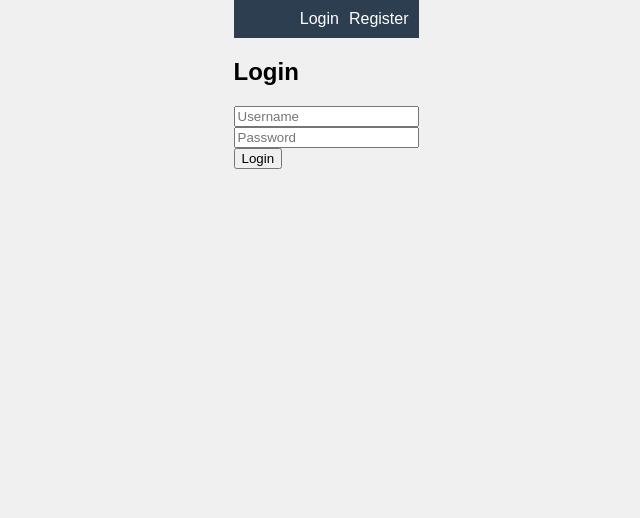
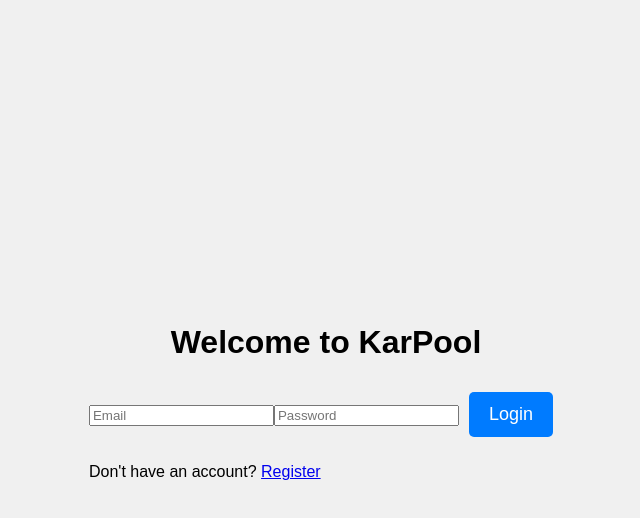
Before and after one commit to ajnaik44/Carpool, a React (Create React App) app in the folder client/: page /login in a window 1280 px wide. Shown: the top 518 px of the page, without its empty margins (314-954 px from the left). Built offline with nearby package versions, Linux system fonts and the light colour scheme.

Commit message:
Redesign Landing Page

```diff
--- a/client/src/App.js
+++ b/client/src/App.js
@@ -1,10 +1,8 @@
 import React, { useState } from 'react';
 import { BrowserRouter as Router, Routes, Route } from 'react-router-dom';
-import Navbar from './Navbar';
-import SideMenu from './SideMenu';
-import Login from './Login';
-import Register from './Register';
+import SideMenu from './Side Menu/SideMenu';
 import Dashboard from './Dashboard';
+import LandingPage from './Landing Page/LandingPage'; // Import the LandingPage component
 import './style.css';
 
 const App = () => {
@@ -14,28 +12,19 @@
     <div className="app-container">
       <Router>
         {!userAuthenticated ? (
-          <Navbar />
+          <LandingPage setUserAuthenticated={setUserAuthenticated} />
         ) : (
           <>
             <SideMenu />
             <Routes>
               <Route
                 path="/dashboard/*"
-                element={<Dashboard />}
+                element={<Dashboard userAuthenticated={userAuthenticated} />}
               />
             </Routes>
           </>
         )}
-        <Routes>
-          <Route
-            path="/login"
-            element={<Login setUserAuthenticated={setUserAuthenticated} />}
-          />
-          <Route
-            path="/register"
-            element={<Register setUserAuthenticated={setUserAuthenticated} />}
-          />
-        </Routes>
+
       </Router>
     </div>
   );
--- a/client/src/Dashboard.js
+++ b/client/src/Dashboard.js
@@ -1,8 +1,8 @@
 import React from 'react';
 import { Outlet, Route, Routes } from 'react-router-dom'; // Import Outlet
-import SideMenu from './SideMenu';
+import SideMenu from './Side Menu/SideMenu';
 import Riders from './Riders/Riders';
-import PassengersPage from './Passengers';
+import Passengers from './Passengers/Passengers';
 
 const Dashboard = () => {
   return (
@@ -11,10 +11,10 @@
       <Routes>
         <Route
           path="/"
-          element={<Outlet />}> {/* Use Outlet */}
+          element={<Outlet />}>
           <Route index element={<Riders />} />
           <Route path="/riders" element={<Riders />} />
-          <Route path="/passengers" element={<PassengersPage />} />
+          <Route path="/passengers" element={<Passengers />} />
         </Route>
       </Routes>
     </div>
--- /dev/null
+++ b/client/src/Landing Page/LandingPage.css
@@ -0,0 +1,34 @@
+/* landing-page.css */
+.landing-page {
+  display: flex;
+  flex-direction: column;
+  align-items: center;
+  justify-content: center;
+  height: 100vh;
+  background-color: #f0f0f0;
+}
+
+.button-container {
+  display: flex;
+  margin-top: 20px;
+}
+
+.landing-button {
+  display: inline-block;
+  padding: 12px 20px;
+  margin: 10px;
+  font-size: 18px;
+  text-align: center;
+  text-decoration: none;
+  background-color: #007bff;
+  color: white;
+  border: none;
+  border-radius: 5px;
+  cursor: pointer;
+  transition: background-color 0.3s;
+}
+
+.login-button:hover,
+.register-button:hover {
+  background-color: #0056b3;
+}
--- /dev/null
+++ b/client/src/Landing Page/LandingPage.js
@@ -0,0 +1,83 @@
+import React, { useState } from 'react';
+import { Link, useNavigate } from 'react-router-dom';
+import axios from 'axios';
+import './LandingPage.css';
+
+const LandingPage = ({ setUserAuthenticated }) => {
+  const [email, setEmail] = useState('');
+  const [password, setPassword] = useState('');
+  const [isRegisterMode, setIsRegisterMode] = useState(false);
+  const [error, setError] = useState('');
+  const navigate = useNavigate();
+
+  const handleFormSubmit = async (e) => {
+    e.preventDefault();
+
+    console.log('Email:', email);
+    console.log('Password:', password); // Add thi
+
+    try {
+      if (email === 'admin@admin.com' && password === 'admin') {
+        setError('');
+        setUserAuthenticated(true);
+        navigate('/dashboard');
+      } else {
+        const response = await axios.post('http://localhost:5000/api/login', {
+          email,
+          password,
+        });
+
+        if (response.data.success) {
+          setError('');
+          setUserAuthenticated(true);
+          navigate('/dashboard');
+        } else {
+          setError('Invalid credentials');
+        }
+      }
+    } catch (error) {
+      setError(error.message);
+    }
+  };
+
+  return (
+    <div className="landing-page">
+      <h1>Welcome to KarPool</h1>
+      <div className="form-container">
+        <form onSubmit={handleFormSubmit} className="landing-form">
+          <input
+            type="email"
+            placeholder="Email"
+            value={email}
+            onChange={(e) => setEmail(e.target.value)}
+            required
+          />
+          <input
+            type="password"
+            placeholder="Password"
+            value={password}
+            onChange={(e) => setPassword(e.target.value)}
+            required
+          />
+          <button type="submit" className="landing-button">
+            {isRegisterMode ? 'Register' : 'Login'}
+          </button>
+        </form>
+        <p>
+          {isRegisterMode
+            ? 'Already have an account?'
+            : "Don't have an account?"}{' '}
+          <Link
+            to="#"
+            onClick={() => setIsRegisterMode(!isRegisterMode)}
+          >
+            {isRegisterMode ? 'Login' : 'Register'}
+          </Link>
+        </p>
+        {error && <p>{error}</p>}
+      </div>
+    </div>
+  );
+};
+
+export default LandingPage;
--- a/client/src/Login.js
+++ /dev/null
@@ -1,66 +0,0 @@
-import React, { useState } from 'react';
-import { useNavigate } from 'react-router-dom';
-import axios from 'axios';
-
-const Login = ({ setUserAuthenticated }) => {
-  const [username, setUsername] = useState('');
-  const [password, setPassword] = useState('');
-  const [error, setError] = useState('');
-  const navigate = useNavigate();
-
-  const handleLogin = async (e) => {
-    e.preventDefault();
-
-    try {
-      if (username === 'admin' && password === 'admin') {
-        // Successful login with admin credentials
-        setError('');
-        setUserAuthenticated(true);
-        navigate('/dashboard');
-      } else {
-        const response = await axios.post('http://localhost:5000/api/login', {
-          username,
-          password,
-        });
-
-        if (response.data.success) {
-          setError('');
-          setUserAuthenticated(true);
-          navigate('/dashboard');
-        } else {
-          setError('Invalid credentials');
-        }
-      }
-    } catch (error) {
-      setError('Invalid credentials');
-    }
-  };
-
-  return (
-    <div>
-      <h2>Login</h2>
-      <form onSubmit={handleLogin}>
-        <div>
-          <input
-            type="text"
-            value={username}
-            onChange={(e) => setUsername(e.target.value)}
-            placeholder="Username"
-          />
-        </div>
-        <div>
-          <input
-            type="password"
-            value={password}
-            onChange={(e) => setPassword(e.target.value)}
-            placeholder="Password"
-          />
-        </div>
-        <button type="submit">Login</button>
-        {error && <p>{error}</p>}
-      </form>
-    </div>
-  );
-};
-
-export default Login;
--- a/client/src/Navbar.js
+++ /dev/null
@@ -1,20 +0,0 @@
-import React from 'react';
-import { Link } from 'react-router-dom';
-import './navbar.css';
-
-const Navbar = () => {
-  return (
-    <nav className="navbar">
-      <ul className="nav-links">
-        <li>
-          <Link to="/login">Login</Link>
-        </li>
-        <li>
-          <Link to="/register">Register</Link>
-        </li>
-      </ul>
-    </nav>
-  );
-};
-
-export default Navbar;
--- a/client/src/Passengers.js
+++ b/client/src/Passengers/Passengers.js
@@ -16,6 +16,7 @@
     { name: 'Rider 4', address: '555 Pine Rd', price: '$8' },
   ];
 
+  //TODO: CALL MONGO HERE
   const handleSearch = () => {
     const results = fakeFares.filter(fare =>
       fare.address.toLowerCase().includes(startAddress.toLowerCase())
--- a/client/src/Register.js
+++ /dev/null
@@ -1,66 +0,0 @@
-import React, { useState } from 'react';
-import { useNavigate } from 'react-router-dom';
-import axios from 'axios';
-
-const Register = ({ setUserAuthenticated }) => {
-  const [username, setUsername] = useState('');
-  const [password, setPassword] = useState('');
-  const [error, setError] = useState('');
-  const navigate = useNavigate();
-
-  const handleRegister = async (e) => {
-    e.preventDefault();
-
-    try {
-      if (username === 'admin' && password === 'admin') {
-        // Successful registration with admin credentials
-        setError('');
-        setUserAuthenticated(true);
-        navigate('/dashboard');
-      } else {
-        const response = await axios.post('http://localhost:5000/api/register', {
-          username,
-          password,
-        });
-
-        if (response.data.success) {
-          setError('');
-          setUserAuthenticated(true);
-          navigate('/dashboard');
-        } else {
-          setError('Registration failed. Please try again.');
-        }
-      }
-    } catch (error) {
-      setError('Registration failed. Please try again.');
-    }
-  };
-
-  return (
-    <div>
-      <h2>Register</h2>
-      <form onSubmit={handleRegister}>
-        <div>
-          <input
-            type="text"
-            value={username}
-            onChange={(e) => setUsername(e.target.value)}
-            placeholder="Username"
-          />
-        </div>
-        <div>
-          <input
-            type="password"
-            value={password}
-            onChange={(e) => setPassword(e.target.value)}
-            placeholder="Password"
-          />
-        </div>
-        <button type="submit">Register</button>
-        {error && <p>{error}</p>}
-      </form>
-    </div>
-  );
-};
-
-export default Register;
--- a/client/src/SideMenu.js
+++ b/client/src/Side Menu/SideMenu.js
@@ -1,6 +1,6 @@
 import React from 'react';
 import { Link } from 'react-router-dom';
-import './sidemenu.css';
+import './Sidemenu.css';
 
 const SideMenu = () => {
   return (
@@ -14,7 +14,7 @@
         </li>
       </ul>
       <div className="logout-button">
-        <Link to="/logout">Logout</Link> {/* Add a link to the logout page */}
+        <Link to="/logout">Logout</Link>
       </div>
     </div>
   );
--- a/client/src/navbar.css
+++ /dev/null
@@ -1,27 +0,0 @@
-/* navbar.css */
-.navbar {
-  background-color: #2c3e50;
-  color: #fff;
-  display: flex;
-  justify-content: flex-end; /* Align links to the right */
-  padding: 10px;
-}
-
-.nav-links {
-  list-style: none;
-  display: flex;
-  margin: 0;
-}
-
-.nav-links li {
-  margin-left: 10px;
-}
-
-.nav-links li:first-child {
-  margin-left: 0;
-}
-
-.nav-links a {
-  color: #fff;
-  text-decoration: none;
-}
```
Also changed, not shown: client/src/Passengers/Passengers.css (renamed from client/src/Passengers.css), client/src/Side Menu/Sidemenu.css (renamed from client/src/sidemenu.css).
